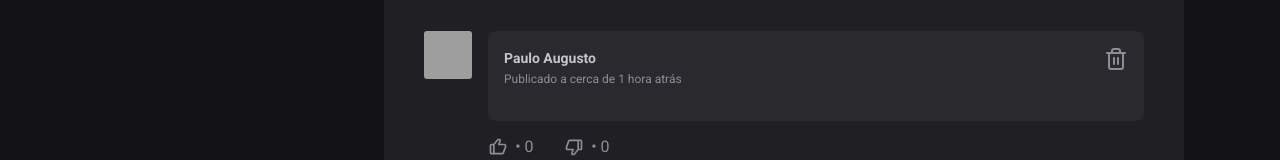
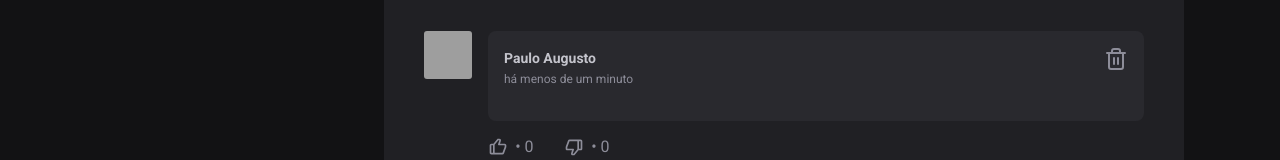
Before and after one commit to Paulo-Augusto12/Ignite-Feed, a React (Vite) app: page / in a window 1280 px wide. Shown: the part 457-617 px from the top of the page. Built offline with nearby package versions, Linux system fonts and the light colour scheme; grey boxes are pictures that could not be loaded.

Commit message:
Iniciando função de postar comentários

```diff
--- a/src/components/Comments/index.tsx
+++ b/src/components/Comments/index.tsx
@@ -7,14 +7,18 @@ import { BiLike, BiDislike } from 'react-icons/bi'
 
 import { StyledComments } from './style'
 
+import {format, formatDistanceToNow} from 'date-fns'
+import ptBR from 'date-fns/esm/locale/pt-BR/index.js';
+
 interface comments{
 
     commentAuthor?:string;
     content?:string;
+    publishedAt: Date;
 
 }
 
-export function Comment ({commentAuthor, content}:comments){
+export function Comment ({commentAuthor, content, publishedAt}:comments){
 
     const [likeCounter, setLikeCounter] = useState(0)
     const [disLikeCounter , setDisLikeCounter] = useState(0)
@@ -23,9 +27,22 @@ export function Comment ({commentAuthor, content}:comments){
         setLikeCounter(likeCounter + 1)
     }
 
-    function decreaseLike(){
+    function increaseDisLike(){
         setDisLikeCounter(disLikeCounter + 1)
     }
+
+
+
+    const publishedAtFormatted = format(publishedAt , "d 'de' LLLL 'as' HH:mm'h'", {
+        locale:ptBR,
+    })
+
+    const publishedDateRelativeToNow =  formatDistanceToNow(publishedAt, {
+        locale:ptBR,
+        addSuffix:true,
+    })
+
+
 
     return(
 
@@ -39,10 +56,10 @@ export function Comment ({commentAuthor, content}:comments){
                         <header>
                             <div className="authorData">
                             <strong>{commentAuthor}</strong>
-                            <time title="13 de setembro as 09:00"
-                            dateTime="2022-09-13 09:00:00"
+                            <time title={publishedAtFormatted}
+                            dateTime={publishedAt.toISOString()}
                             >
-                                Publicado a cerca de 1 hora atrás
+                                {publishedDateRelativeToNow}
                             </time>
                             </div>
 
@@ -57,7 +74,7 @@ export function Comment ({commentAuthor, content}:comments){
                         <BiLike  size="20"/>
                          <span> {likeCounter} </span>
                     </button>
-                    <button onClick={decreaseLike}>
+                    <button onClick={increaseDisLike}>
                         <BiDislike size="20"/>
                           <span>{disLikeCounter}</span>
                     </button>
--- a/src/components/Posts/index.tsx
+++ b/src/components/Posts/index.tsx
@@ -34,21 +34,26 @@ export function Post ({
 
 }:posts) {
 
-    const [commentText , setCommentText] = useState('')
-
-    const [newComment , setNewComment] = useState(commentText)
-
-    const [actualComment , setActualComment] = useState('')
-
     const publishedAtFormatted = format(publishedAt , "d 'de' LLLL 'as' HH:mm'h'", {
         locale:ptBR,
     })
 
-    const publishedDateRealativeToNow =  formatDistanceToNow(publishedAt, {
+    const publishedDateRelativeToNow =  formatDistanceToNow(publishedAt, {
         locale:ptBR,
         addSuffix:true,
     })
 
+
+
+    const [newComment , setNewComment] = useState([0])
+    const [newCommentText, setNewCommentText ] = useState('')
+
+    function handleCreateNewcomment(){
+        event.preventDefault()
+        setNewComment([...newComment , newComment.length + 1])
+        setNewCommentText('teste teste')
+        console.log('O comentário foi publicado -> ' , {newComment} )
+    }
 
     return(
         <>
@@ -73,7 +78,7 @@ export function Post ({
                 </div>
 
                 <time title={publishedAtFormatted}  dateTime={publishedAt.toISOString()}>
-                    {publishedDateRealativeToNow}
+                    {publishedDateRelativeToNow}
                 </time>
             </header>
 
@@ -86,7 +91,7 @@ export function Post ({
                 })}
             </div>
 
-            <form className="styledForm">
+            <form onSubmit={handleCreateNewcomment} className="styledForm">
                 <strong>Deixe seu feedback</strong>
 
                 <textarea
@@ -99,10 +104,13 @@ export function Post ({
             </form>
 
             <div className="styledCommentList">
-                <Comment
-                    commentAuthor="Paulo Augusto"
-                    content={actualComment}
-                />
+                    {newComment.map(comment => {
+                        return <Comment
+                            commentAuthor="Paulo Augusto"
+                            publishedAt={new Date()}
+                            content={newCommentText}
+                        />
+                    })}
             </div>
 
         </article>
```
